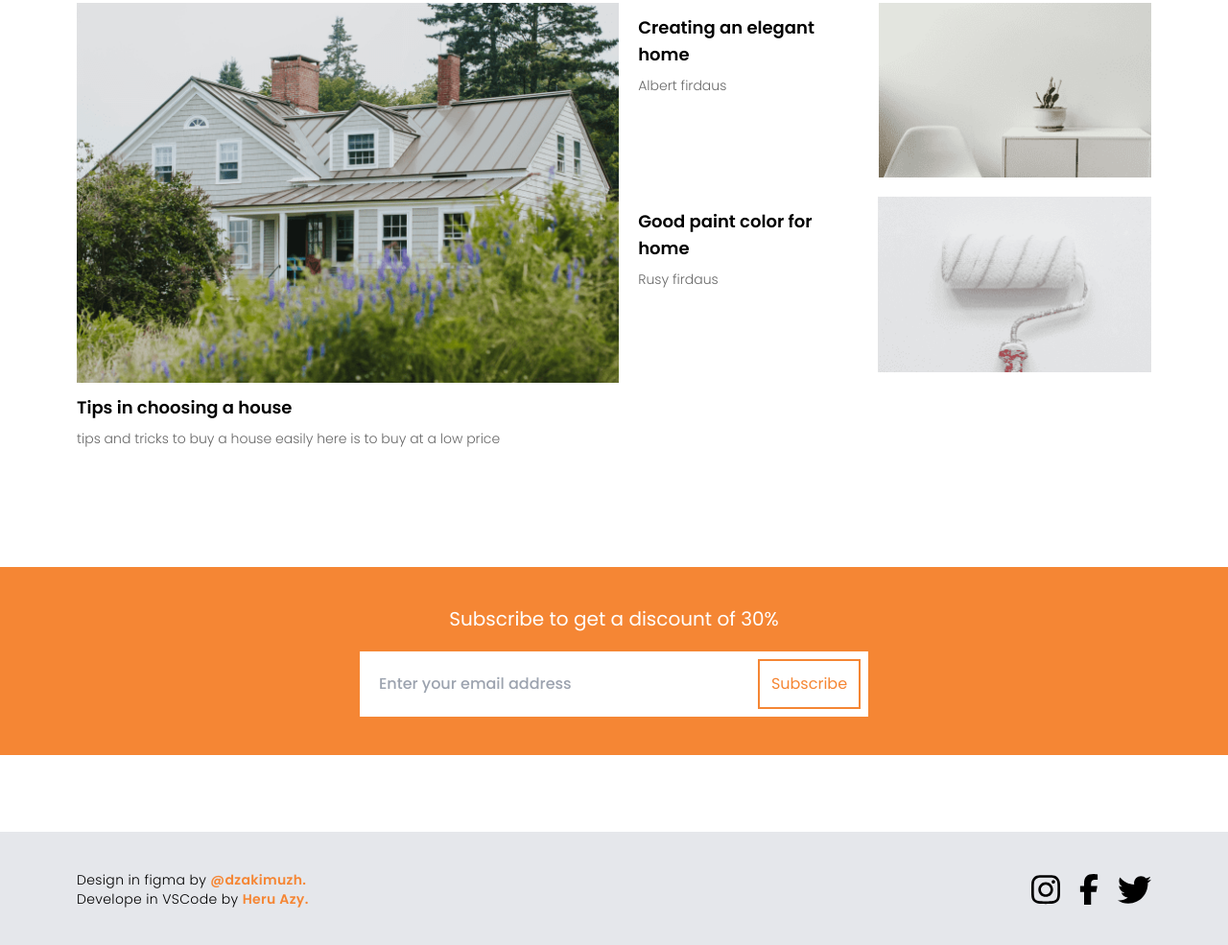
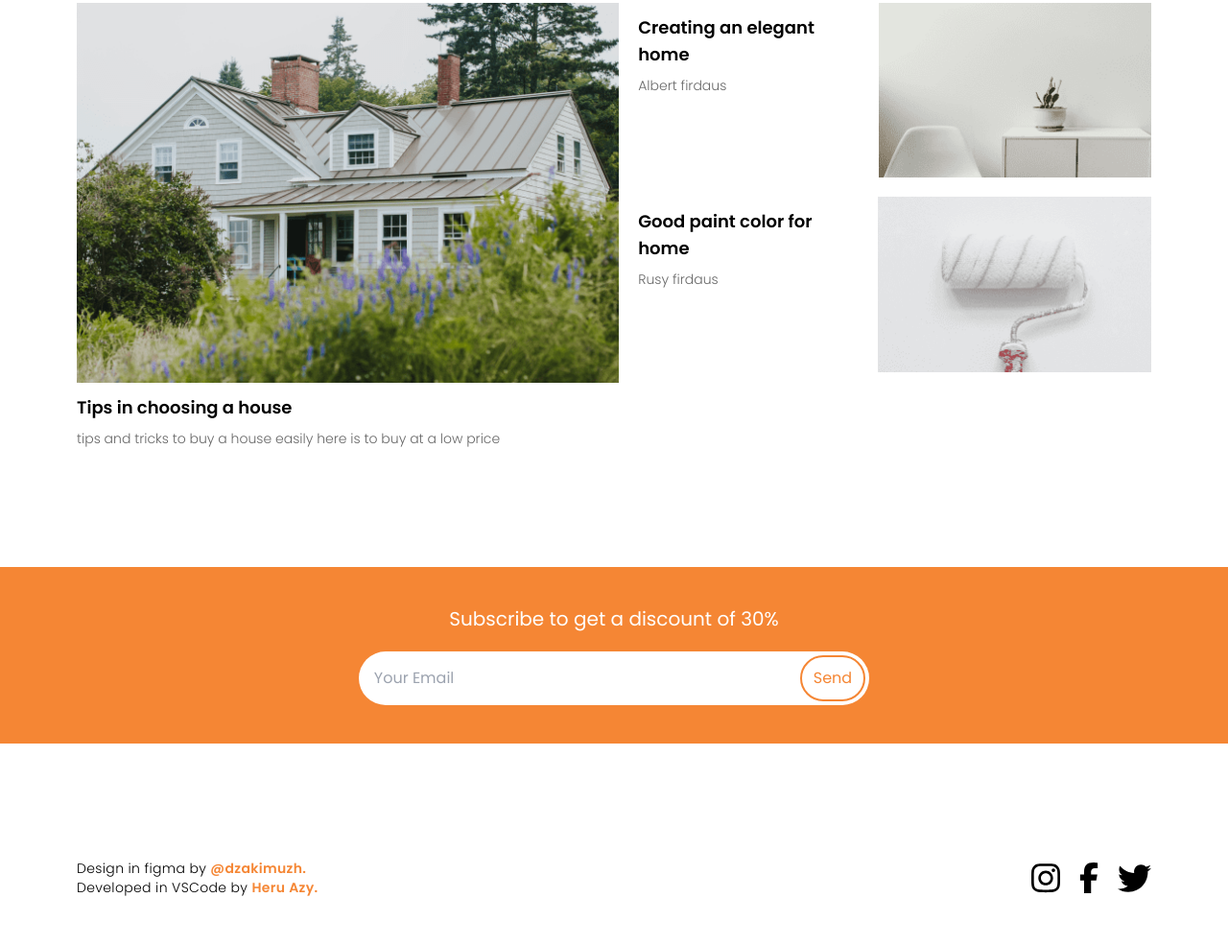
Before and after one commit to HeruAzyy/omah, a website: page index.html in a window 1280 px wide. Shown: the part 1538-2523 px from the top of the page at 96% size. Drawn offline with Linux system fonts and the light colour scheme.

Commit message:
Fix: perbaikan UI form input email

```diff
--- a/index.html
+++ b/index.html
@@ -4,8 +4,6 @@
     <meta charset="UTF-8" />
     <meta name="viewport" content="width=device-width, initial-scale=1.0" />
     <link href="dist/output.css" rel="stylesheet" />
-
-    <!-- Poppins -->
     <link rel="preconnect" href="https://fonts.googleapis.com" />
     <link rel="preconnect" href="https://fonts.gstatic.com" crossorigin />
     <link
@@ -371,31 +369,34 @@
         </div>
 
         <div class="flex justify-center pt-5">
-          <div class="flex bg-white p-2">
+          <form action="#" class="flex rounded-full bg-white p-1">
             <input
-              type="text"
-              placeholder="Enter your email address"
-              class="p-3 font-medium focus:outline-none md:pr-20"
+              type="email"
+              placeholder="Your Email"
+              class="rounded-full p-3 focus:outline-none md:pr-32"
             />
             <button
-              class="border-2 border-orange bg-transparent p-3 text-orange hover:bg-orange hover:text-white"
+              type="submit"
+              class="rounded-full border-2 border-orange px-3 text-orange hover:bg-orange hover:text-white"
             >
-              Subscribe
+              Send
             </button>
-          </div>
+          </form>
         </div>
       </div>
     </section>
 
+    <!-- TESTIMONIAL SECTION -->
+
     <!-- FOOTER -->
     <footer
-      class="mt-20 w-full justify-between bg-gray-200 px-10 py-10 text-center md:flex md:text-left lg:px-20"
+      class="mt-20 w-full justify-between px-10 py-10 text-center md:flex md:text-left lg:px-20"
     >
       <div>
         <p class="text-sm font-light tracking-wide">
           Design in figma by
           <span class="font-semibold text-orange">@dzakimuzh.</span>
-          <br />Develope in VSCode by
+          <br />Developed in VSCode by
           <span class="font-semibold text-orange">Heru Azy.</span>
         </p>
       </div>
```
Also changed, not shown: dist/output.css.
